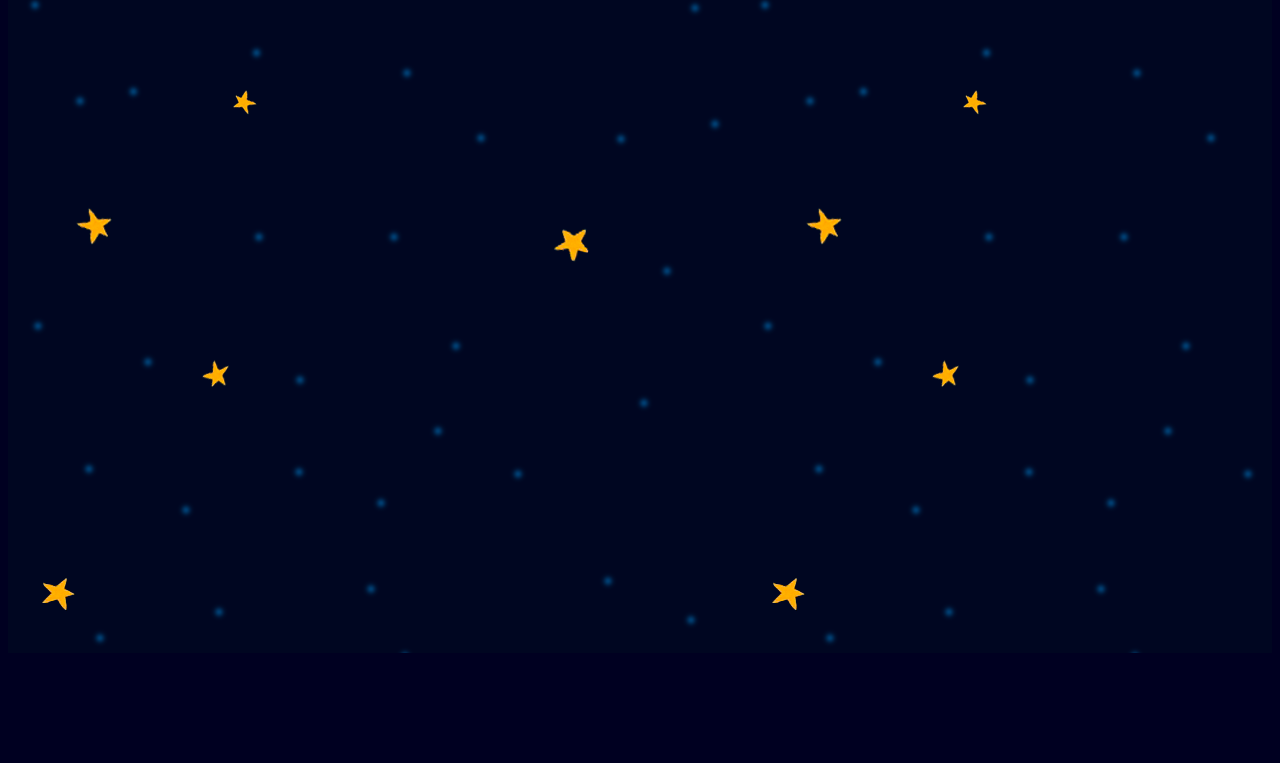
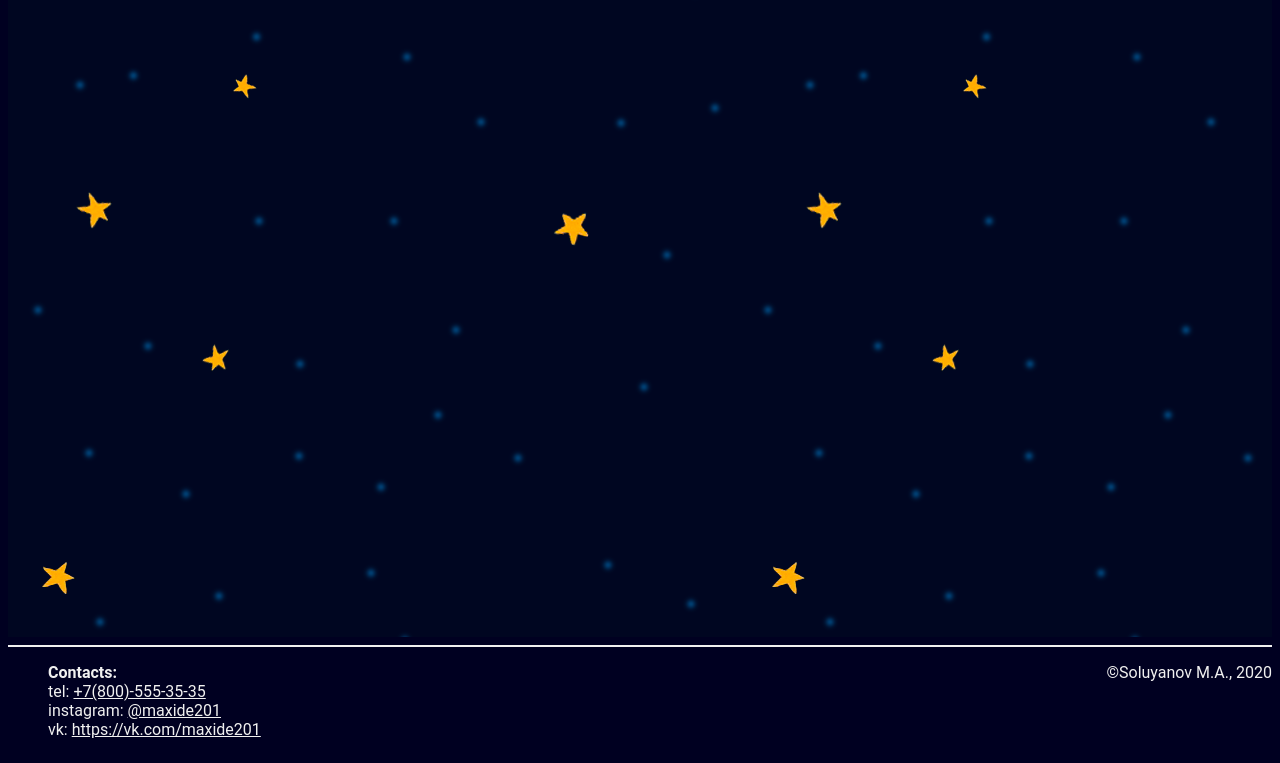
Before and after one commit to maxide201/maxide201.github.io, a plain HTML site: page for_children.html in a window 1280 px wide. Shown: the part 997-1760 px from the top of the page. Before the commit the page ends 1658 px from the top, so only its background shows below. Drawn offline with Linux system fonts and the light colour scheme; a web font is replaced by a local one.

Commit message:
Реорганизация файлов

```diff
--- a/for_children.html
+++ b/for_children.html
@@ -2,8 +2,10 @@
 	<title>For children</title>
 	<meta charset="UTF-8">
 	<link rel="stylesheet" type="text/css" href="font/font.css">
+	<link rel="stylesheet" type="text/css" href="styles/general.css">
 	<link rel="stylesheet" type="text/css" href="styles/for_children.css">
 	<script type="text/javascript" src = "scripts/json/ch_planets_json.js"></script>
+	<script type="text/javascript" src = "scripts/general.js"></script>
 	<script type="text/javascript" src = "scripts/for_children.js"></script>
 </head>
 <body>
@@ -36,14 +38,25 @@
 			<img class = "planet" src="images/ch_neptune.png">
 		</div>
 		<div id = "alien">
-			<img id = "arrow-b" class="arrow" src="images/tripple_arrow.png" onclick="go(0)">
+			<img id = "arrow-b" class="arrow" src="images/tripple_arrow.png" onclick="move(0)">
 			<img id = "ufo" class = "animationUfo" src="images/ufo.png" width = "150">
-			<img id = "arrow-h" class="arrow" src="images/tripple_arrow.png" onclick="go(1)">
+			<img id = "arrow-h" class="arrow" src="images/tripple_arrow.png" onclick="move(1)">
 		</div>
 		<div id = "text">
 		</div>
 	</div>
-
+	<hr id = "footer_border" color = "#f0f0f0">
+	<div id="footer">
+		<div id = "copyright">
+				©Soluyanov M.A., 2020
+		</div>
+		<ul id = "footer-ul">
+			<li class="footer-li"><b>Contacts:</b></li>
+			<li class="footer-li">tel: <a href="tel:+7(800)-555-35-35">+7(800)-555-35-35</a></li>
+			<li class="footer-li">instagram: <a href="https://www.instagram.com/maxide201/">@maxide201</a></li>
+			<li class="footer-li">vk: <a href = "https://vk.com/maxide201">https://vk.com/maxide201</a></li>
+		</ul>
+	</div>
 	<script type="text/javascript">
 		document.getElementById("text").innerText = planets_info[curIdPlanet];
 	</script>
```
Also changed, not shown: index.html (+2 -0 lines), moons.html (+2 -1 lines), news.html (+2 -1 lines), planet.html (+15 -1 lines).
